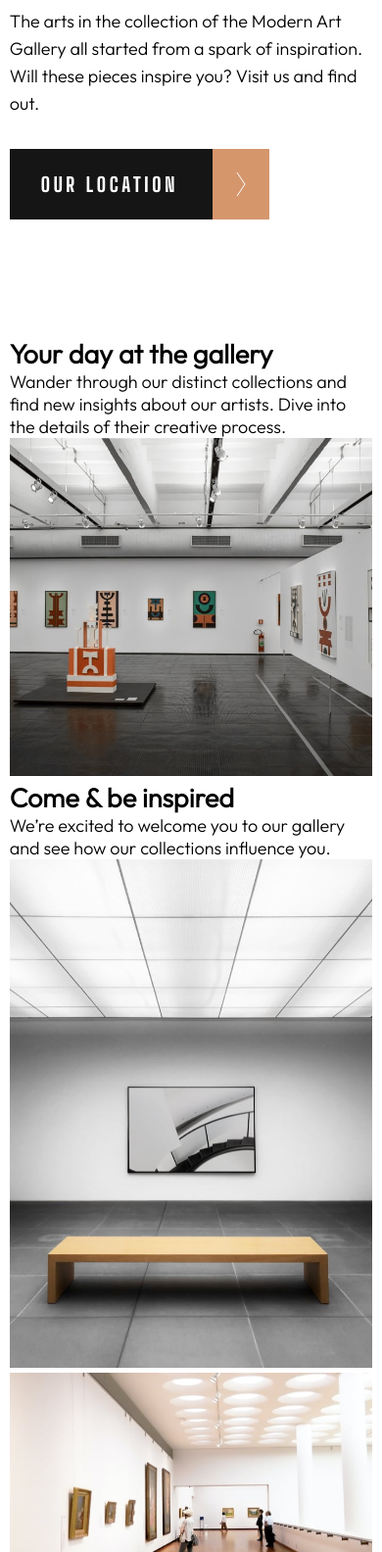
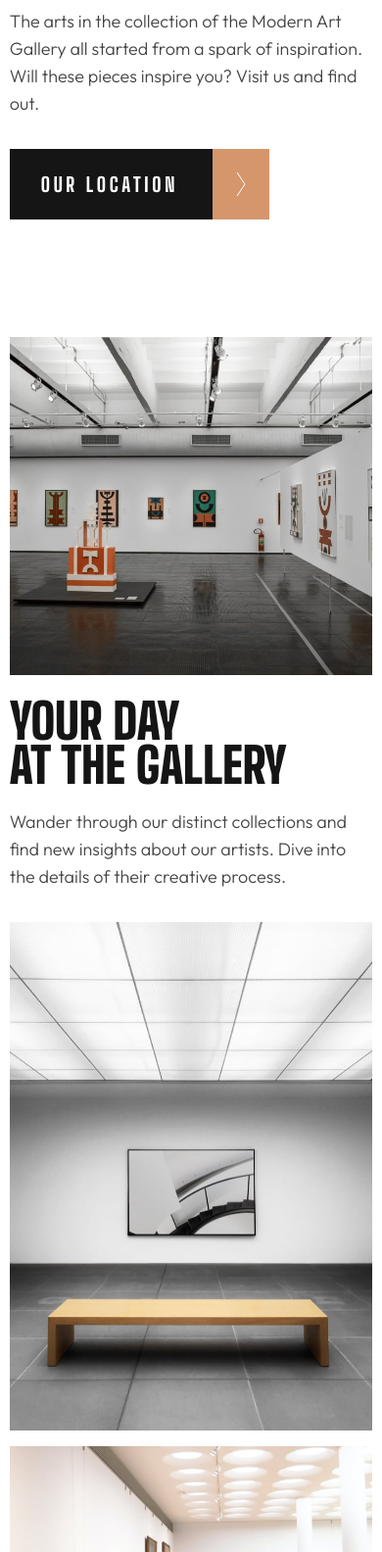
Before and after one commit to richieAiello/art-gallery-website, a website built with Parcel: page index.html in a window 390 px wide. Shown: the part 416-2000 px from the top of the page at 98% size. Built offline with nearby package versions, Linux system fonts and the light colour scheme.

Commit message:
Styled main for home page on mobile.
Minor adjustments to other font properties.

```diff
--- a/index.html
+++ b/index.html
@@ -15,9 +15,9 @@
     </head>
     <body class="body">
         <header class="hero">
-            <div class="hero__context container">
+            <section class="hero__context container">
 
-                <h1 class="hero__heading">
+                <h1 class="heading hero__heading">
                     modern
                     <br>
                     art gallery
@@ -37,7 +37,7 @@
                         class="btn__arrow"
                     >
                 </a>
-            </div>
+            </section>
 
             <img
                 src="./assets/mobile/image-hero@2x.jpg"
@@ -51,13 +51,17 @@
 
         <main class="main container">
 
-            <div class="main__context-top">
-                <h2 class="main__heading">Your day at the gallery</h2>
+            <section class="main__context-top">
+                <h2 class="heading main__heading">
+                    Your day
+                    <br>
+                    at the gallery
+                </h2>
                 <p class="main__text">
                     Wander through our distinct collections and find new insights about
                     our artists. Dive into the details of their creative process.
                 </p>
-            </div>
+            </section>
 
             <img
                 src="./assets/mobile/image-grid-1@2x.jpg"
@@ -65,13 +69,17 @@
                 class="image image--main-1"
             >
 
-            <div class="main__context-bottom">
-                <h2 class="main__heading">Come &amp; be inspired</h2>
+            <section class="main__context-bottom">
+                <h2 class=" heading main__heading">
+                    Come &amp; be
+                    <br>
+                    inspired
+                </h2>
                 <p class="main__text">
                     We’re excited to welcome you to our gallery and see how our collections
                     influence you.
                 </p>
-            </div>
+            </section>
 
             <img
                 src="./assets/mobile/image-grid-2@2x.jpg"
@@ -88,7 +96,7 @@
 
         <footer class="footer">
             <div class="container">
-                <h3 class="footer__heading">
+                <h3 class="heading footer__heading">
                     modern
                     <br>
                     art gallery
--- a/styles/main.scss
+++ b/styles/main.scss
@@ -31,8 +31,14 @@ $white: #FFFFFF;
     margin-inline: auto;
 }
 
+.heading {
+    font-family: 'Big Shoulders Display', cursive;
+    font-weight: 900;
+    text-transform: uppercase;
+}
+
 /*******************************
-    Hero
+    Header
 *******************************/
 .hero {
     display: flex;
@@ -43,16 +49,16 @@ $white: #FFFFFF;
     }
 
     &__heading {
-        font-family: 'Big Shoulders Display', cursive;
-        font-weight: 900;
+        color: $black;
         font-size: 3.75rem;
         line-height: 3.4375rem;
-        text-transform: uppercase;
         margin: 2rem 0;
     }
 
     &__text {
+        color: $grey;
         line-height: 1.75rem;
+        max-width: 35ch;
     }
 
     &__background-left {
@@ -65,10 +71,7 @@ $white: #FFFFFF;
 
 // https://www.w3docs.com/snippets/css/how-to-apply-css-styles-to-only-the-half-of-a-word-or-character.html
 
-// h1 {
-//     text-transform: uppercase;
-//     font-family: 'Big Shoulders Display', cursive;
-//     font-weight: 900;
+// &__heading {
 //     font-size: 6rem;
 //     line-height: 5.5rem;
 //     background-image: linear-gradient(to right, $white 287px, $black 287px);
@@ -76,6 +79,47 @@ $white: #FFFFFF;
 //     -webkit-background-clip: text;
 //     -webkit-text-fill-color: transparent;
 // }
+
+/*******************************
+    Main
+*******************************/
+.main {
+    display: flex;
+    flex-direction: column;
+
+    &__heading {
+        font-size: 3.125rem;
+        line-height: 2.8125rem;
+    }
+
+    &__text {
+        font-size: inherit;
+        line-height: 1.75rem;
+    }
+
+    &__context-top {
+        order: 2;
+        color: $black;
+
+        .main__heading {
+            margin-top: 1.5625rem;
+            margin-bottom: 1.3125rem;
+        }
+
+        .main__text {
+            color: #444444;
+            margin-bottom: 2rem;
+        }
+    }
+
+    &__context-bottom {
+        order: 5;
+        background-color: $black;
+        color: $white;
+        margin-bottom: 7.5rem;
+        padding: 3rem 1.5rem;
+    }
+}
 
 /*******************************
     Footer
@@ -129,6 +173,13 @@ $white: #FFFFFF;
             padding-right: 1.75em;
         }
     }
+
+    &--home {
+        &__text {
+            padding-left: 1.75em;
+            padding-right: 1.6em;
+        }
+    }
 }
 
 /*******************************
@@ -139,5 +190,22 @@ $white: #FFFFFF;
 
     &--hero {
         order: 1;
+        max-height: 300px;
+        object-fit: cover;
+        object-position: center;
+    }
+
+    &--main-1 {
+        order: 1;
+    }
+
+    &--main-2 {
+        order: 3;
+        margin-bottom: 1rem;
+    }
+
+    &--main-3 {
+        order: 4;
+        margin-bottom: 1rem;
     }
 }
```
Also changed, not shown: styles/style.css.
